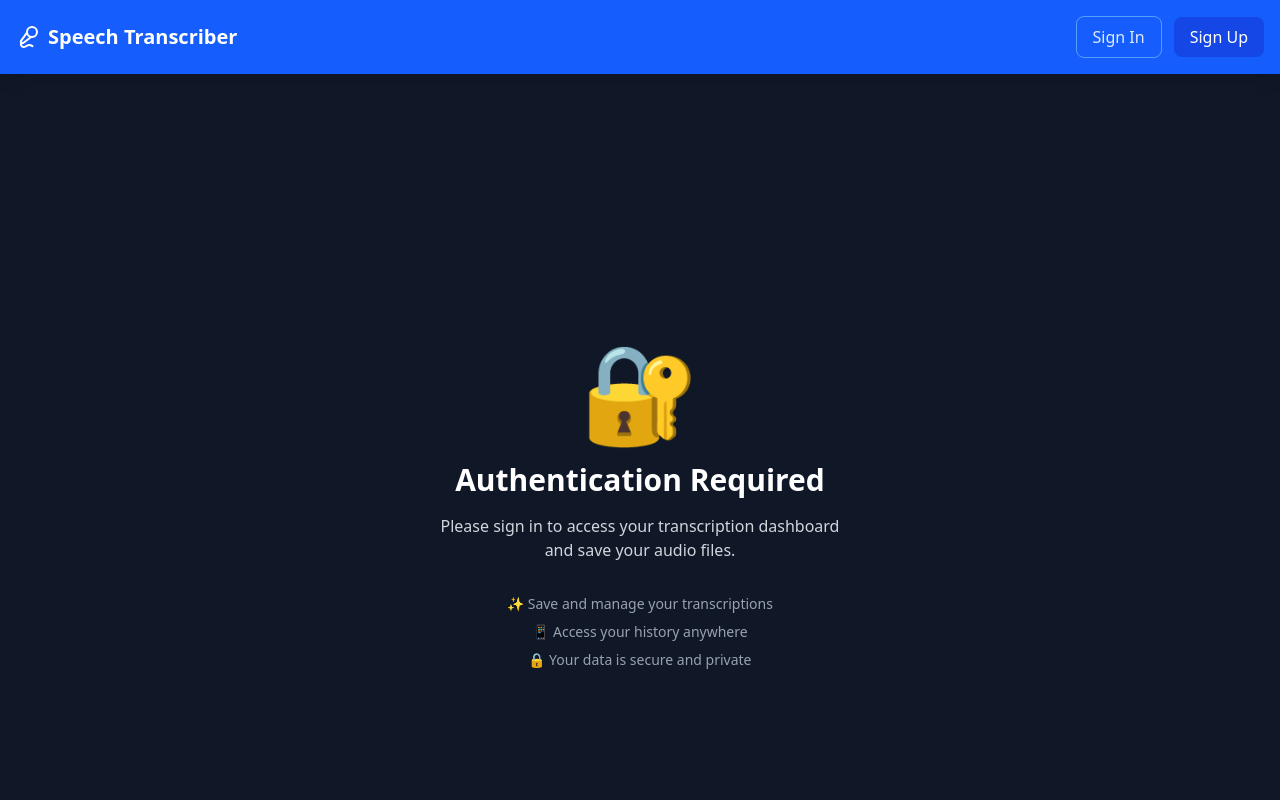
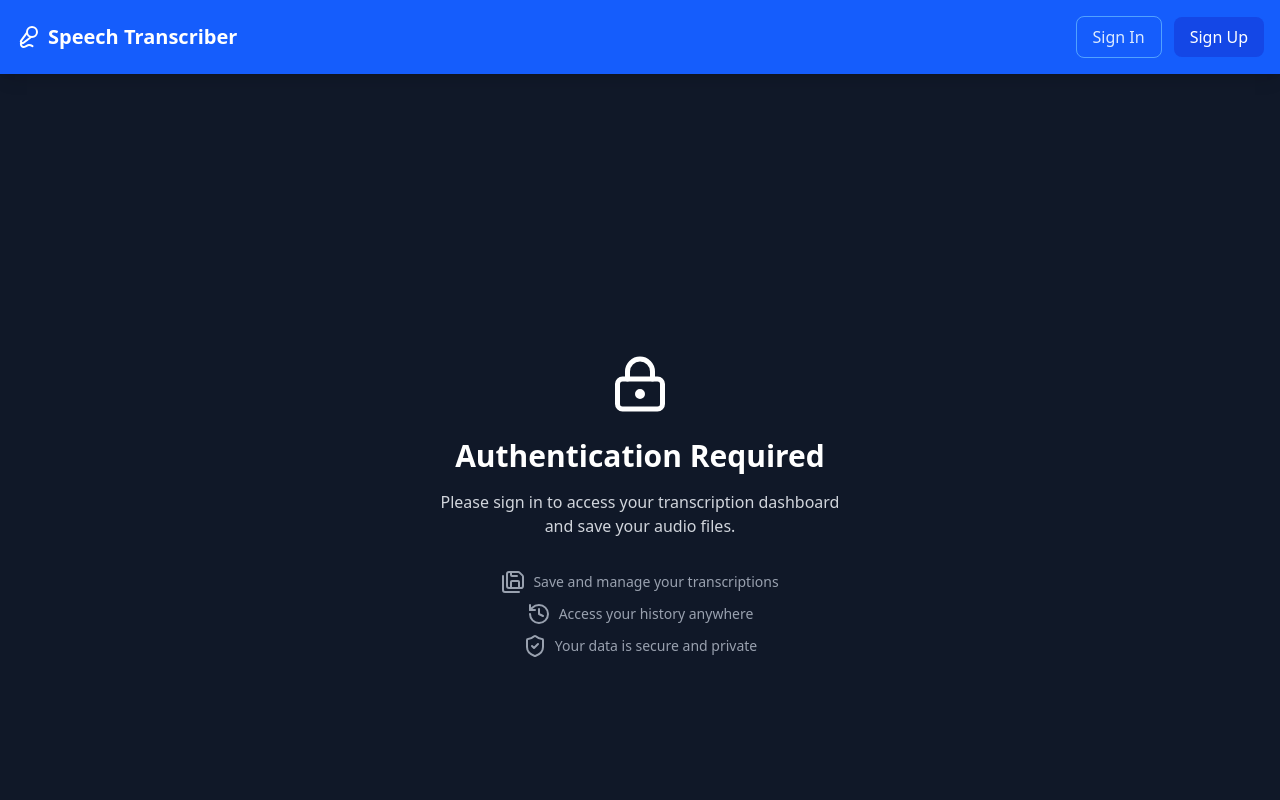
Before and after one commit to sohamkoli29/Frontend-Speech-Transcriber, a React (Vite) app: page / in a window 1280 px wide. Shown: the top 800 px of the page. Built offline with nearby package versions, Linux system fonts and the light colour scheme.

Commit message:
updated icon ui

```diff
--- a/src/components/AuthModal/AuthModal.jsx
+++ b/src/components/AuthModal/AuthModal.jsx
@@ -130,7 +130,7 @@ const AuthModal = ({ isOpen, onClose, initialMode = 'login' }) => {
         {/* Header */}
         <div className="text-center mb-8">
           <h2 className="text-3xl font-bold text-white mb-2">
-            {mode === 'login' ? '🔐 Sign In' : '🎉 Create Account'}
+            {mode === 'login' ? ' Sign In' : ' Create Account'}
           </h2>
           <p className="text-gray-400">
             {mode === 'login'
--- a/src/components/ProtectedRoute/ProtectedRoute.jsx
+++ b/src/components/ProtectedRoute/ProtectedRoute.jsx
@@ -1,6 +1,7 @@
 // src/components/ProtectedRoute/ProtectedRoute.jsx
 import { useAuth } from '../../contexts/AuthContext';
 import LoadingSpinner from '../LoadingSpinner/LoadingSpinner';
+import { LockKeyhole , SaveAll  , History, ShieldCheck } from 'lucide-react';
 
 const ProtectedRoute = ({ children }) => {
   const { isAuthenticated, loading } = useAuth();
@@ -17,15 +18,15 @@ const ProtectedRoute = ({ children }) => {
     return (
       <div className="min-h-screen bg-gray-900 text-white flex items-center justify-center">
         <div className="text-center max-w-md mx-auto px-4">
-          <div className="text-8xl mb-6">🔐</div>
+          <div className="flex items-center justify-center text-8xl mb-6"><LockKeyhole className='w-15 h-15 '/></div>
           <h2 className="text-3xl font-bold mb-4">Authentication Required</h2>
           <p className="text-gray-300 mb-8">
             Please sign in to access your transcription dashboard and save your audio files.
           </p>
           <div className="text-sm text-gray-400 space-y-2">
-            <p>✨ Save and manage your transcriptions</p>
-            <p>📱 Access your history anywhere</p>
-            <p>🔒 Your data is secure and private</p>
+            <p className='flex items-center justify-center gap-2'><SaveAll/> Save and manage your transcriptions</p>
+            <p className='flex items-center justify-center gap-2'><History/> Access your history anywhere</p>
+            <p className='flex items-center justify-center gap-2'><ShieldCheck/> Your data is secure and private</p>
           </div>
         </div>
       </div>
```
